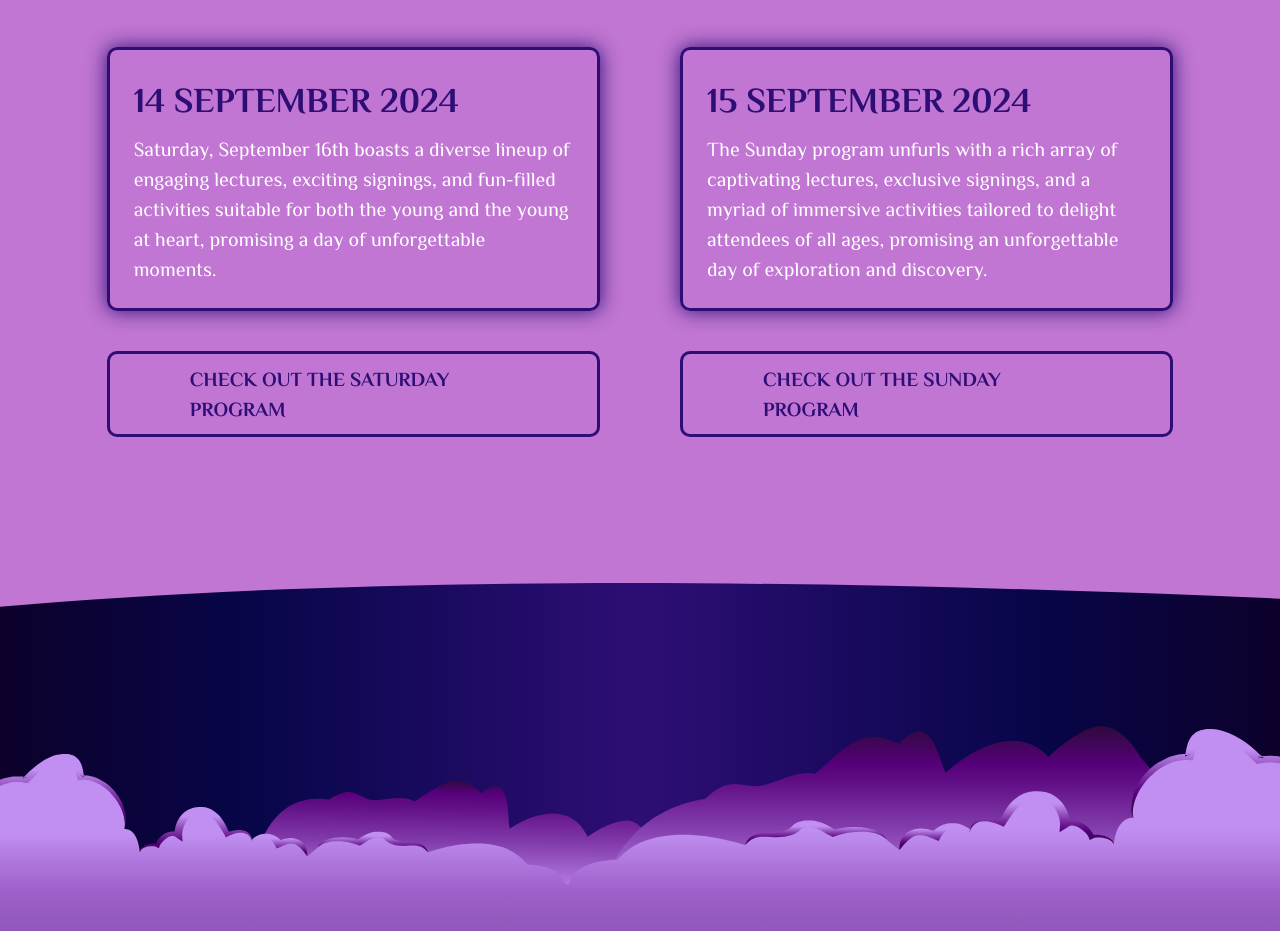
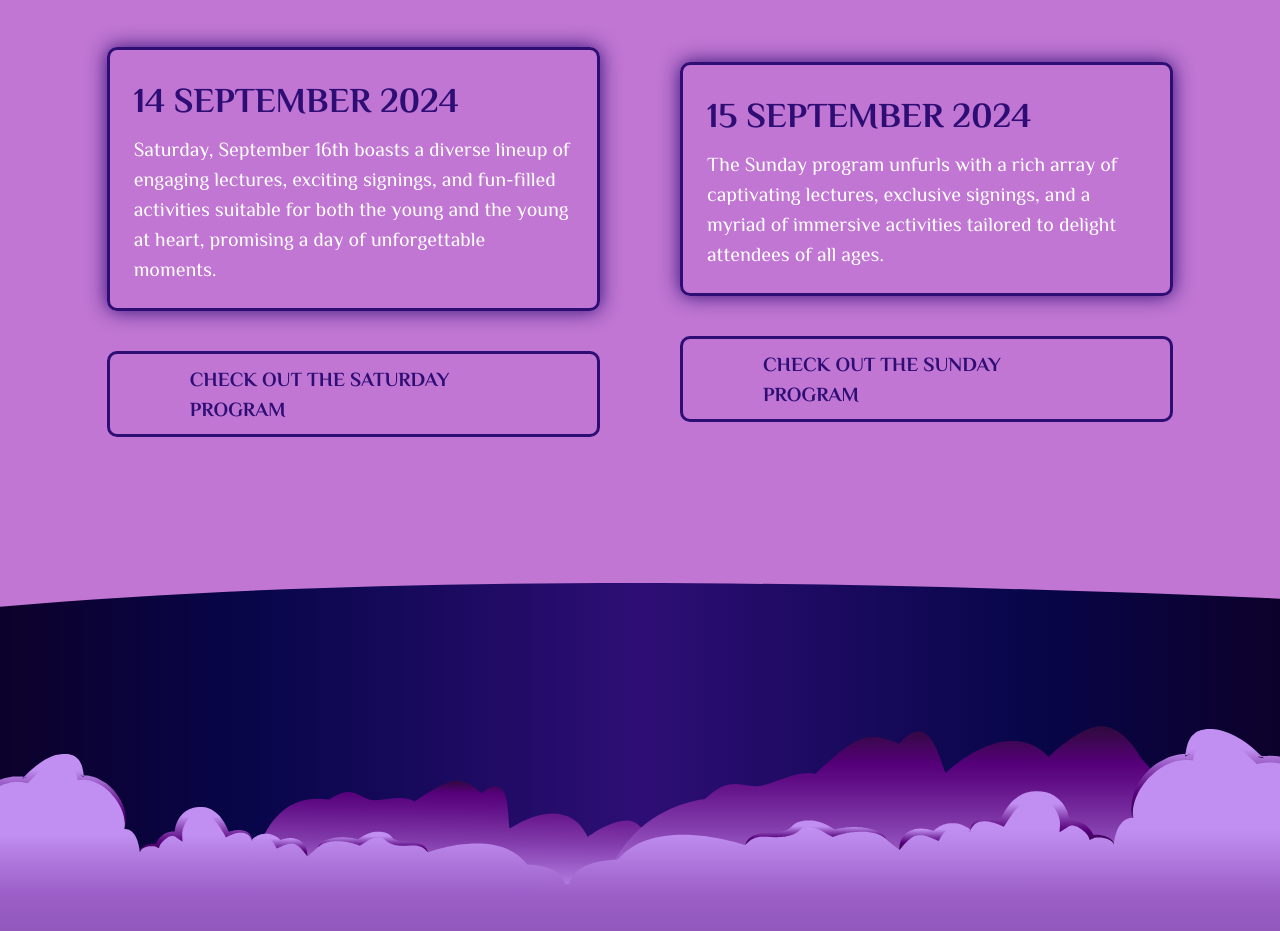
Before and after one commit to andreahuncikova/fantasyfestival, a Vue app: page /program in a window 1280 px wide. Shown: the part 1200-2131 px from the top of the page. Built offline with nearby package versions, Linux system fonts and the light colour scheme.

Commit message:
program changes

```diff
--- a/src/views/ProgramView.vue
+++ b/src/views/ProgramView.vue
@@ -26,7 +26,7 @@
         <div class="w-full md:w-1/2">
           <div class="border p-6 rounded-lg imagesblue">
             <h2 class="h2blue">15 SEPTEMBER 2024</h2>
-            <p class="mt-2">The Sunday program unfurls with a rich array of captivating lectures, exclusive signings, and a myriad of immersive activities tailored to delight attendees of all ages, promising an unforgettable day of exploration and discovery.</p>
+            <p class="mt-2">The Sunday program unfurls with a rich array of captivating lectures, exclusive signings, and a myriad of immersive activities tailored to delight attendees of all ages.</p>
           </div>
           <div class="flex mt-10 justify-center">
              <a href="https://fantasyfestival.dk/program-og-aktiviteter/program/program-17-september" class="buttonblue">CHECK OUT THE SUNDAY PROGRAM</a>
```
